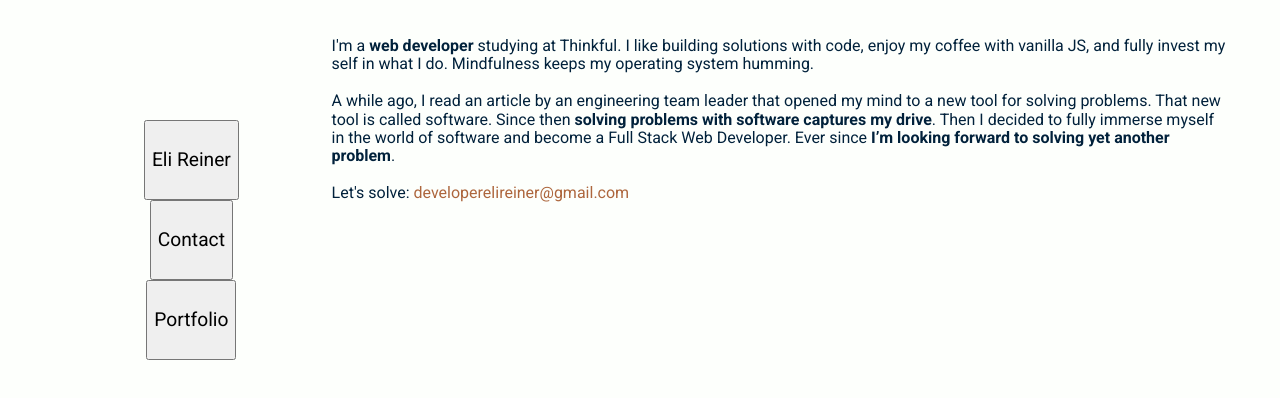
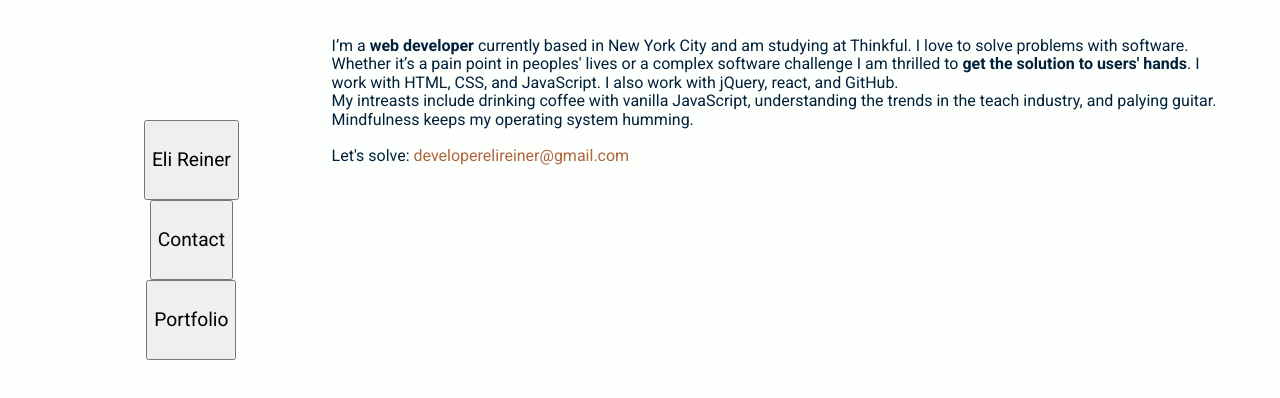
Before and after one commit to elireiner/portfolio, a plain HTML site: page index.html in a window 1280 px wide. Shown: the part 160-558 px from the top of the page. Drawn offline with nearby package versions, Linux system fonts and the light colour scheme.

Commit message:
Change about text

```diff
--- a/index.html
+++ b/index.html
@@ -21,17 +21,15 @@
     <main id="about" class="about">
         <h1 class="blue">About</h1>
         <br>
-        <p>I'm a <b>web developer</b> studying at Thinkful.
-            I like building solutions with code, enjoy my coffee with vanilla JS,
-            and fully invest my self in what I do.
+        <p>I’m a <b>web developer</b> currently based in New York City and am studying at Thinkful.
+            I love to solve problems with software.
+            Whether it’s a pain point in peoples' lives or a complex software challenge I am thrilled to <b>get the
+                solution to users' hands</b>.
+            I work with HTML, CSS, and JavaScript. I also work with jQuery, react, and GitHub.</p>
+
+        <p>My intreasts include drinking coffee with vanilla JavaScript, understanding the trends in the teach industry,
+            and palying guitar.
             Mindfulness keeps my operating system humming.</p>
-        <br>
-        <p>A while ago, I read an article by an engineering team leader that opened my mind to a new tool for
-            solving problems.
-            That new tool is called software. Since then <b>solving problems with software captures
-                my drive</b>.
-            Then I decided to fully immerse myself in the world of software and become a Full Stack Web Developer.
-            Ever since <b>I’m looking forward to solving yet another problem</b>.</p>
         <br>
         <p>Let's solve: <span class="orange">developerelireiner@gmail.com</span></p>
     </main>
```
